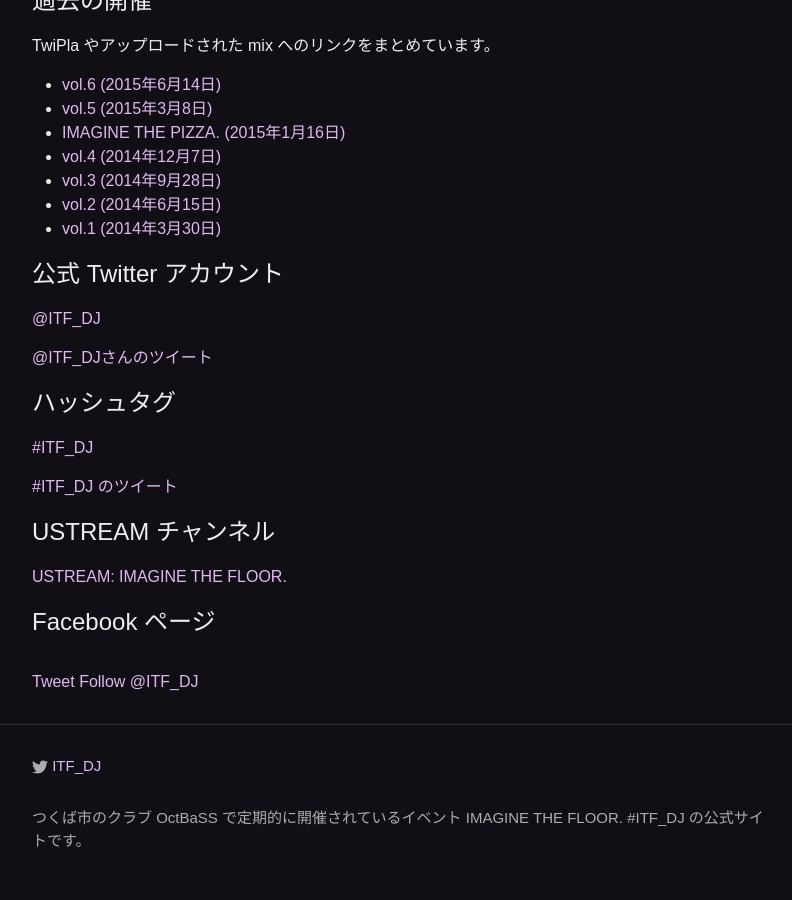
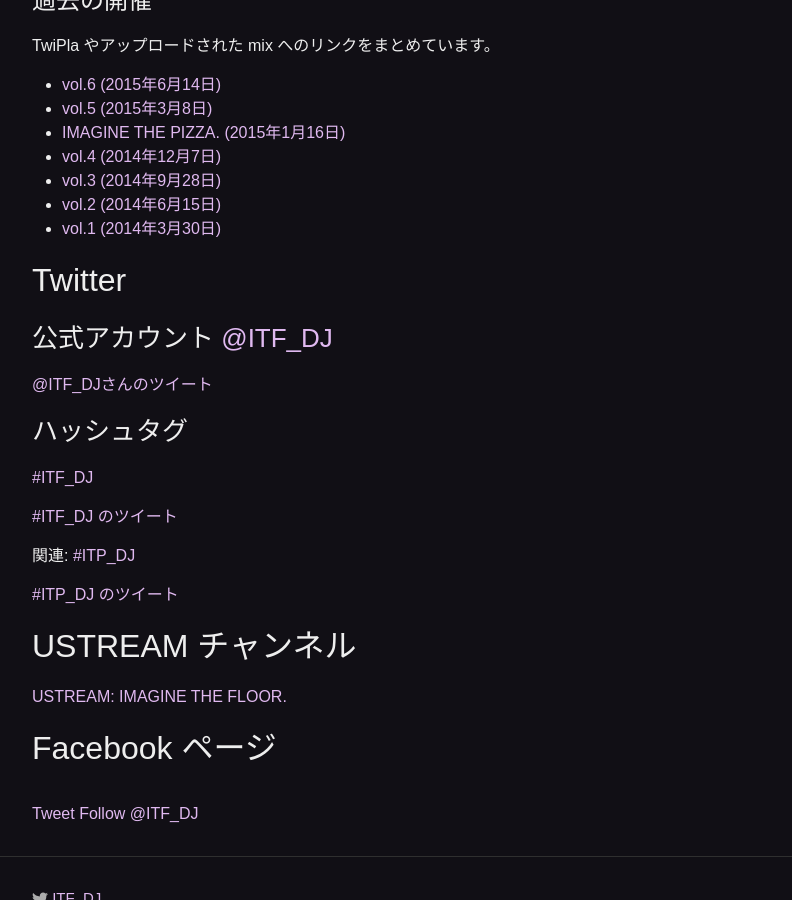
Before and after one commit to ITFDJ/itfdj.github.io, a Jekyll site: the page built from about.md, in a window 1280 px wide and 900 px high, scrolled down 470 px. Shown: the whole window, without its empty margins (238-1030 px from the left). Built offline with Jekyll 4.4.1, drawn with Linux system fonts in a browser that asks for light colours; comment, search, counter and statistics services are not loaded.

Commit message:
some refactor

```diff
--- a/about.md
+++ b/about.md
@@ -33,25 +33,29 @@
 
 </div>
 
-# 公式 Twitter アカウント
+## Twitter
 
-[@ITF_DJ](https://twitter.com/ITF_DJ)
+### 公式アカウント [@ITF_DJ](https://twitter.com/ITF_DJ)
 
 <a class="twitter-timeline" href="https://twitter.com/ITF_DJ" data-widget-id="574970988124762112">@ITF_DJさんのツイート</a>
 
-# ハッシュタグ
+### ハッシュタグ
 
 [#ITF_DJ](https://twitter.com/search?q=%23ITF_DJ)
 
 <a class="twitter-timeline" href="https://twitter.com/hashtag/ITF_DJ" data-widget-id="574971387170852864">#ITF_DJ のツイート</a>
 
+関連: [#ITP_DJ](https://twitter.com/search?q=%23ITF_DJ)
+
+<a class="twitter-timeline" data-dnt="true" href="https://twitter.com/hashtag/ITP_DJ" data-widget-id="617877195332018177">#ITP_DJ のツイート</a>
+
 <script>!function(d,s,id){var js,fjs=d.getElementsByTagName(s)[0],p=/^http:/.test(d.location)?'http':'https';if(!d.getElementById(id)){js=d.createElement(s);js.id=id;js.src=p+"://platform.twitter.com/widgets.js";fjs.parentNode.insertBefore(js,fjs);}}(document,"script","twitter-wjs");</script>
 
-# USTREAM チャンネル
+## USTREAM チャンネル
 
 [USTREAM: IMAGINE THE FLOOR.](http://www.ustream.tv/channel/itf-dj)
 
-# Facebook ページ
+## Facebook ページ
 
 <div id="fb-root"></div>
 <script>(function(d, s, id) {
```
